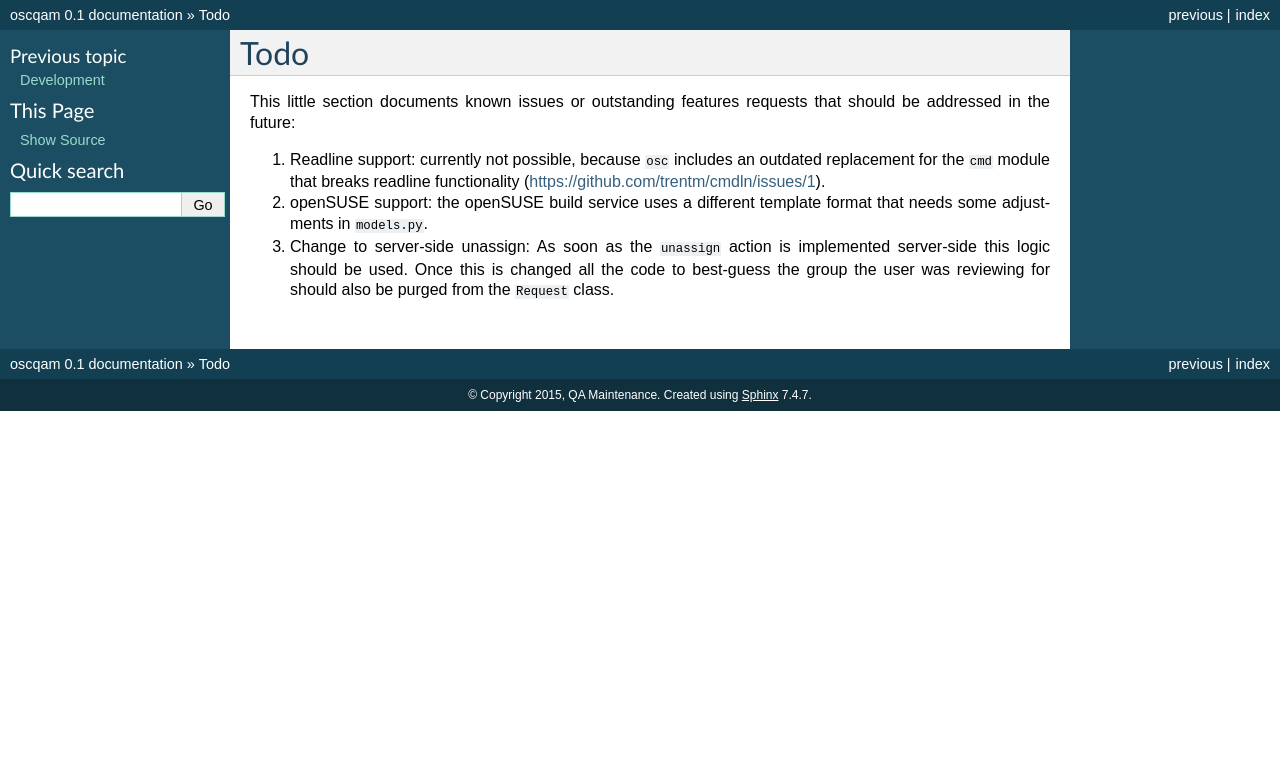
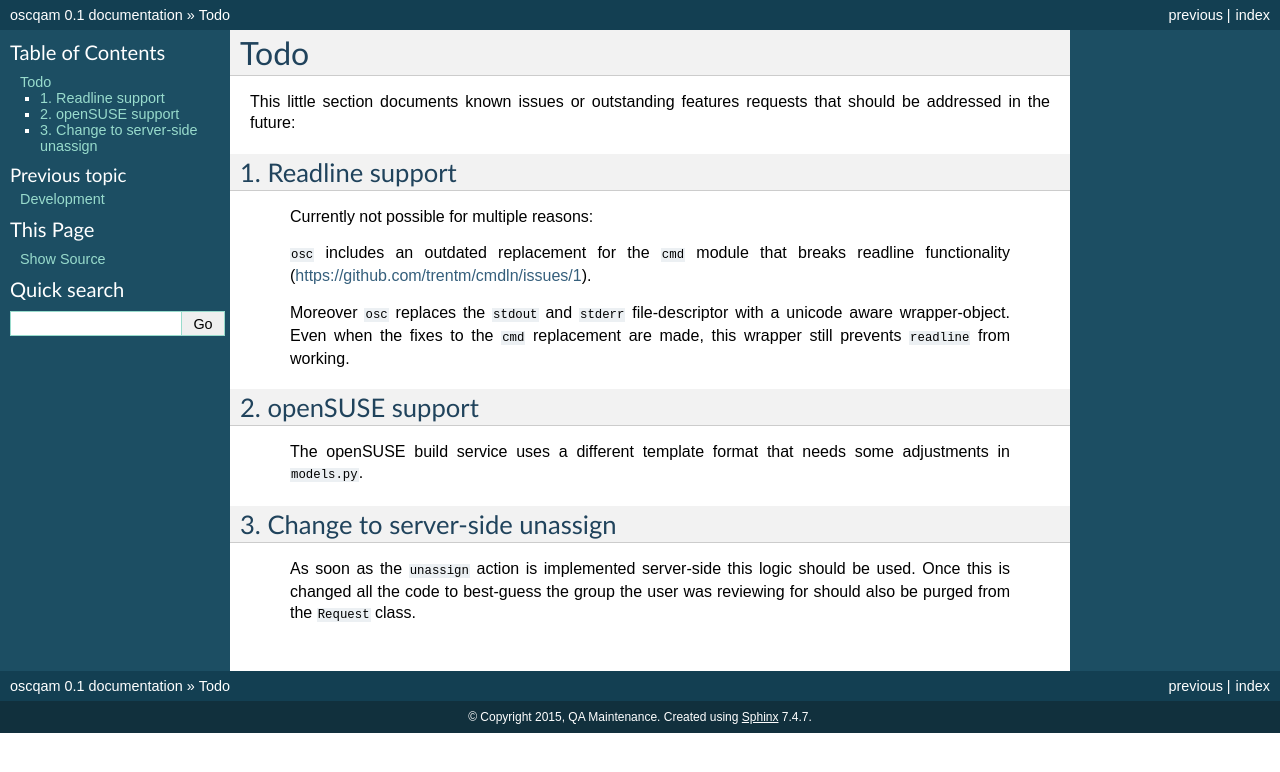
Before and after one commit to openSUSE/osc-plugin-qam, a Sphinx documentation site: the page built from Documentation/todo.rst, in a window 1280 px wide. Shown: the top 772 px of the page. Built offline with Sphinx 7.4.7, drawn with Linux system fonts in a browser that asks for light colours.

Commit message:
Updated todo with new information about the readline-problem.
Signed-off-by: Florian Bergmann <fbergmann@suse.de>

```diff
--- a/Documentation/todo.rst
+++ b/Documentation/todo.rst
@@ -4,12 +4,29 @@ Todo
 This little section documents known issues or outstanding features requests
 that should be addressed in the future:
 
-1. Readline support: currently not possible, because ``osc`` includes an
-   outdated replacement for the ``cmd`` module that breaks readline
-   functionality (https://github.com/trentm/cmdln/issues/1).
-2. openSUSE support: the openSUSE build service uses a different template
-   format that needs some adjustments in ``models.py``.
-3. Change to server-side unassign: As soon as the ``unassign`` action is
-   implemented server-side this logic should be used. Once this is changed all
-   the code to best-guess the group the user was reviewing for should also be
-   purged from the ``Request`` class.
+1. Readline support
+-------------------
+
+   Currently not possible for multiple reasons:
+
+   ``osc`` includes an outdated replacement for the ``cmd`` module that breaks
+   readline functionality (https://github.com/trentm/cmdln/issues/1).
+
+   Moreover ``osc`` replaces the ``stdout`` and ``stderr`` file-descriptor
+   with a unicode aware wrapper-object.
+   Even when the fixes to the ``cmd`` replacement are made, this wrapper still
+   prevents ``readline`` from working.
+
+2. openSUSE support
+-------------------
+
+   The openSUSE build service uses a different template format that needs some
+   adjustments in ``models.py``.
+
+3. Change to server-side unassign
+---------------------------------
+
+   As soon as the ``unassign`` action is implemented server-side this logic
+   should be used. Once this is changed all the code to best-guess the group
+   the user was reviewing for should also be purged from the ``Request``
+   class.
```
